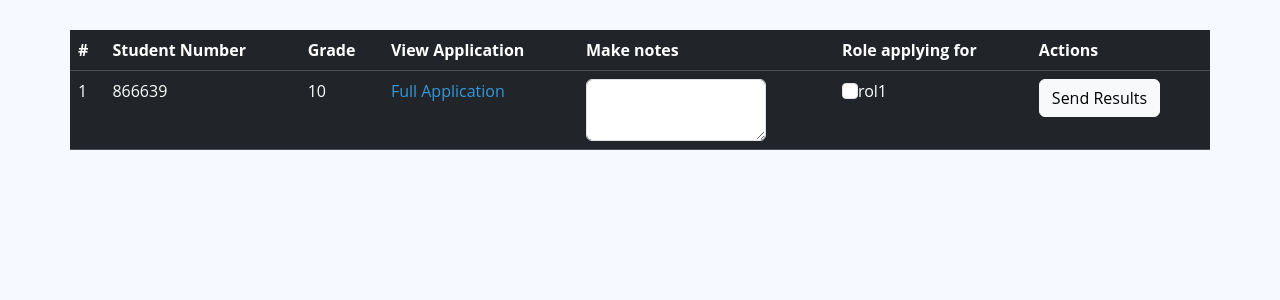
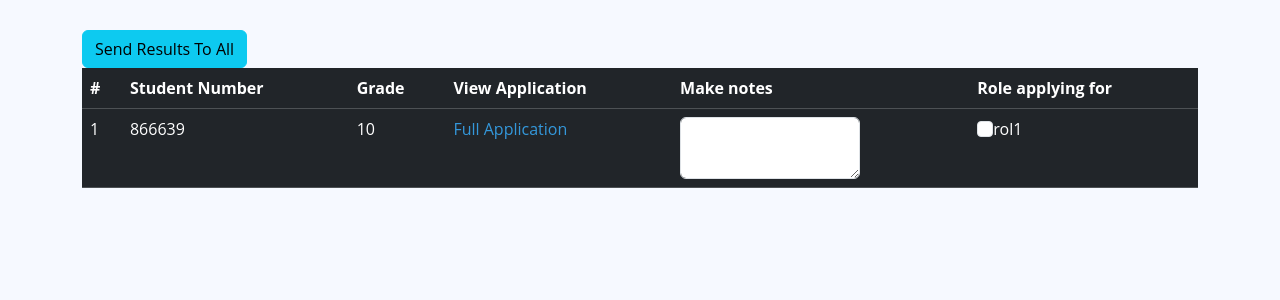
Before and after one commit to HPrime9/SchoolClubManager, a Flask app: page /clubs/60821de5-dd87-4ba9-b1bb-03b33d5dec38/applications?mode=viewall in a window 1280 px wide. Shown: the part 90-390 px from the top of the page. Run offline with Flask 3, Linux system fonts and the light colour scheme; a user stored in the database is signed in; some libraries are stand-ins or nearby versions.

Commit message:
created results.py

```diff
--- a/clubmanager/__init__.py
+++ b/clubmanager/__init__.py
@@ -10,4 +10,4 @@ Bootstrap(app)
 db = SQLAlchemy(app)
 
 # from clubmanage import routes
-from clubmanager.routes import application, clubs, dashboard, index, generalquestions, rolespecificquestions, announcements, roles
+from clubmanager.routes import application, clubs, dashboard, index, generalquestions, rolespecificquestions, announcements, roles, results
--- a/clubmanager/flaskforms.py
+++ b/clubmanager/flaskforms.py
@@ -52,3 +52,6 @@ class ClubApplicationForm(FlaskForm):
 class AnnouncementForm(FlaskForm):
     Header = StringField('Title', validators=[InputRequired(), Length(min=2, max=100)])
     Message = StringField('Write a Message', validators=[InputRequired(), Length(min=2, max=2000)])
+
+class FinalApplicationResultForm(FlaskForm):
+    test = StringField()
--- a/clubmanager/routes/application.py
+++ b/clubmanager/routes/application.py
@@ -11,7 +11,7 @@ from datetime import datetime
 from clubmanager import app, db
 from clubmanager.models import Club, ClubRole, QuestionAnswer
 from clubmanager.functions import generate_UUID, show_club_applications, uniqueRoles, rolespecificquestions, generalquestions, getUserOwnedClubs, generalquestions_maxlength, rolespecificquestion_maxlength
-from clubmanager.flaskforms import ClubApplicationForm
+from clubmanager.flaskforms import ClubApplicationForm, FinalApplicationResultForm
 
 @app.route('/clubs/<uuid:ClubId>/applications', methods=['GET'])
 @app.route('/clubs/<uuid:ClubId>/applications/<int:StudentNum>', methods=['GET'])
@@ -24,42 +24,46 @@ def get_application(ClubId, StudentNum = ''):
     generalquestions_maxlengths = generalquestions_maxlength(ClubId)
     if mode == 'viewall':
         userClubCatalogue = getUserOwnedClubs(current_user.StudentNum)
+        FinalApplicationResultForm_todisplay = FinalApplicationResultForm()
         all_studentnums_to_display, all_grades_to_display, all_roleids_to_display, all_roles_to_display, total_length_of_rows = show_club_applications(ClubId)
-        return render_template('responseoverview.html', userClubCatalogue=userClubCatalogue, ClubId=ClubId, all_studentnums_to_display=all_studentnums_to_display, all_grades_to_display=all_grades_to_display, all_roleids_to_display=all_roleids_to_display, all_roles_to_display=all_roles_to_display, total_length_of_rows=total_length_of_rows)
+        return render_template('responseoverview.html', FinalApplicationResultForm_todisplay=FinalApplicationResultForm_todisplay, userClubCatalogue=userClubCatalogue, ClubId=ClubId, all_studentnums_to_display=all_studentnums_to_display, all_grades_to_display=all_grades_to_display, all_roleids_to_display=all_roleids_to_display, all_roles_to_display=all_roles_to_display, total_length_of_rows=total_length_of_rows)
     elif mode == 'view' or mode == 'selectrole':
-        checkapplicationstartdate = Club.query.filter_by(ClubId=str(ClubId)).first().AppStartDate
-        checkapplicationenddate = Club.query.filter_by(ClubId=str(ClubId)).first().AppEndDate
-        if datetime.now().date() >= checkapplicationstartdate and datetime.now().date() <= checkapplicationenddate:
-            form = ClubApplicationForm()
-            generalquestions_to_display, generalquestions_ids = generalquestions(ClubId)
-            role_options, role_descriptions, RoleIds = uniqueRoles(ClubId)
-            length_role = len(role_options)
-            length_general = len(generalquestions_to_display)
-            rolespecificquestions_to_display, rolespecificquestions_ids = rolespecificquestions(str(selectedrole_id))
-            length_rolespecificquestions_to_display = len(rolespecificquestions_to_display)
-            checkifsubmitted = QuestionAnswer.query.filter_by(StudentNum=StudentNum, Status='submitted')
-            generalquestion_answers = QuestionAnswer.query.filter_by(StudentNum=StudentNum, RoleId=None)
-            rolespecificquestion_answers = QuestionAnswer.query.filter_by(StudentNum=StudentNum, RoleId=str(selectedrole_id))
-            application_state, application_status_checked = '', ''
-            selectroletabvisibility = ''
-            all_generalquestion_answers = []
-            all_rolespecificquestion_answers = []
-            rolespecificquestion_maxlengths = rolespecificquestion_maxlength(selectedrole_id)
-            for row1 in generalquestion_answers:
-                all_generalquestion_answers.append(row1.Answer)
-            for row2 in rolespecificquestion_answers:
-                all_rolespecificquestion_answers.append(row2.Answer)
-            for row in checkifsubmitted:
-                if row.Status == 'submitted':
-                    application_state = 'disabled'
-                    application_status_checked = 'checked'
-                    selectroletabvisibility = 'visibility: hidden;'
-                else:
-                    application_state = ''
-                    application_status_checked = ''
-            return render_template('application.html', rolespecificquestion_maxlengths=rolespecificquestion_maxlengths, generalquestions_maxlengths=generalquestions_maxlengths, selectroletabvisibility=selectroletabvisibility, form=form, all_rolespecificquestion_answers=all_rolespecificquestion_answers, all_generalquestion_answers=all_generalquestion_answers, ClubId=ClubId, rolespecificquestions_ids=rolespecificquestions_ids, length_rolespecificquestions_to_display=length_rolespecificquestions_to_display, rolespecificquestions_to_display=rolespecificquestions_to_display, application_status_checked=application_status_checked, application_state=application_state, RoleIds=RoleIds, selectedrole_str=selectedrole_str, generalquestions=generalquestions_to_display, length_general=length_general, generalquestions_ids=generalquestions_ids, length_role=length_role, role_options=role_options, role_descriptions=role_descriptions)
+        if current_user.StudentNum == StudentNum:
+            checkapplicationstartdate = Club.query.filter_by(ClubId=str(ClubId)).first().AppStartDate
+            checkapplicationenddate = Club.query.filter_by(ClubId=str(ClubId)).first().AppEndDate
+            if datetime.now().date() >= checkapplicationstartdate and datetime.now().date() <= checkapplicationenddate:
+                form = ClubApplicationForm()
+                generalquestions_to_display, generalquestions_ids = generalquestions(ClubId)
+                role_options, role_descriptions, RoleIds = uniqueRoles(ClubId)
+                length_role = len(role_options)
+                length_general = len(generalquestions_to_display)
+                rolespecificquestions_to_display, rolespecificquestions_ids = rolespecificquestions(str(selectedrole_id))
+                length_rolespecificquestions_to_display = len(rolespecificquestions_to_display)
+                checkifsubmitted = QuestionAnswer.query.filter_by(StudentNum=StudentNum, Status='submitted')
+                generalquestion_answers = QuestionAnswer.query.filter_by(StudentNum=StudentNum, RoleId=None)
+                rolespecificquestion_answers = QuestionAnswer.query.filter_by(StudentNum=StudentNum, RoleId=str(selectedrole_id))
+                application_state, application_status_checked = '', ''
+                selectroletabvisibility = ''
+                all_generalquestion_answers = []
+                all_rolespecificquestion_answers = []
+                rolespecificquestion_maxlengths = rolespecificquestion_maxlength(selectedrole_id)
+                for row1 in generalquestion_answers:
+                    all_generalquestion_answers.append(row1.Answer)
+                for row2 in rolespecificquestion_answers:
+                    all_rolespecificquestion_answers.append(row2.Answer)
+                for row in checkifsubmitted:
+                    if row.Status == 'submitted':
+                        application_state = 'disabled'
+                        application_status_checked = 'checked'
+                        selectroletabvisibility = 'visibility: hidden;'
+                    else:
+                        application_state = ''
+                        application_status_checked = ''
+                return render_template('application.html', rolespecificquestion_maxlengths=rolespecificquestion_maxlengths, generalquestions_maxlengths=generalquestions_maxlengths, selectroletabvisibility=selectroletabvisibility, form=form, all_rolespecificquestion_answers=all_rolespecificquestion_answers, all_generalquestion_answers=all_generalquestion_answers, ClubId=ClubId, rolespecificquestions_ids=rolespecificquestions_ids, length_rolespecificquestions_to_display=length_rolespecificquestions_to_display, rolespecificquestions_to_display=rolespecificquestions_to_display, application_status_checked=application_status_checked, application_state=application_state, RoleIds=RoleIds, selectedrole_str=selectedrole_str, generalquestions=generalquestions_to_display, length_general=length_general, generalquestions_ids=generalquestions_ids, length_role=length_role, role_options=role_options, role_descriptions=role_descriptions)
+            else:
+                return redirect(url_for('get_club', ClubId=str(ClubId)) + '?mode=view')
         else:
-            return redirect(url_for('get_club', ClubId=str(ClubId)) + '?mode=view')
+            return 'wrong user'
 
 
 
--- a/clubmanager/routes/generalquestions.py
+++ b/clubmanager/routes/generalquestions.py
@@ -25,7 +25,7 @@ def create_update_delete_generalquestions(ClubId = '', QuestionId=''):
     errors_in_clubcreation= ['', '']
     questions_to_display = ApplicationQuestions.query.filter(ApplicationQuestions.ClubId==str(ClubId))
     if mode == 'new':
-        if form.validate_on_submit:
+        if form.validate_on_submit():
             for i in range(len(GeneralQuestions)):
                 if GeneralQuestions[i].strip() != '' and GeneralQuestionsLengthOfResponse[i].strip() != '' and GeneralQuestionOrderNumbers[i].strip() != '':
                     new_general_question = ApplicationQuestions(QuestionId=generate_UUID(), ClubId=str(ClubId), Question=GeneralQuestions[i], LengthOfResponse=GeneralQuestionsLengthOfResponse[i], OrderNumber=GeneralQuestionOrderNumbers[i])
@@ -42,7 +42,7 @@ def create_update_delete_generalquestions(ClubId = '', QuestionId=''):
             # return render_template('updateclub.html', RoleId=RoleId, ClubId=str(ClubId), length=length, roles=roles, \
             # role_descriptions=role_descriptions, Announcements=Announcements, length2 = 5, updClubInfo=updClubInfo,questions_to_display=questions_to_display)
         else:
-            return 'invalid information'
+            return redirect(url_for('get_club', ClubId=str(ClubId)) + '?mode=update#nav-generalquestions')
     elif mode == 'update':
         if form.validate_on_submit:
             updClubQuestions = ApplicationQuestions.query.get_or_404(str(QuestionId))
--- a/clubmanager/templates/responseoverview.html
+++ b/clubmanager/templates/responseoverview.html
@@ -8,6 +8,7 @@
 {% endblock %}
 
 {% block body %}
+
 <body>
     <header id='header' class='fixed-top d-flex align-items-center'>
         <div class="container d-flex align-items-center justify-content-between">
@@ -31,7 +32,8 @@
                                     aria-expanded="false">Applicants</a>
                                 <ul class="dropdown-menu">
                                     {% for club in userClubCatalogue %}
-                                    <a class="dropdown-item" href="/clubs/{{ club.ClubId }}/applications?mode=viewall">{{ club.ClubName
+                                    <a class="dropdown-item"
+                                        href="/clubs/{{ club.ClubId }}/applications?mode=viewall">{{ club.ClubName
                                         }}</a>
                                     {% endfor %}
                                 </ul>
@@ -48,6 +50,9 @@
     <main class='container'>
         <div class='row'>
             {% if total_length_of_rows != 0 %}
+            <form method='POST' action='/clubs/{{ ClubId }}/results?mode=sendall'>
+                <td><input type='submit' class='btn btn-info' value='Send Results To All'></td>
+                <br>
                 <table class='table table-dark table-hover'>
                     <thead>
                         <tr>
@@ -57,7 +62,6 @@
                             <th>View Application</th>
                             <th>Make notes</th>
                             <th>Role applying for</th>
-                        <th>Actions</th>
                         </tr>
                     </thead>
                     <tbody>
@@ -67,15 +71,17 @@
                             <td>{{ counter2 }}</td>
                             <td>{{ all_studentnums_to_display[i] }}</td>
                             <td>{{ all_grades_to_display[i] }}</td>
-                        <td><a href='/clubs/{{ ClubId }}/applications/866639?mode=view' target='_blank'>Full Application</a></td>
+                            <td><a href='/clubs/{{ ClubId }}/applications/866639?mode=view' target='_blank'>Full
+                                    Application</a></td>
                             <td><textarea class='form-control' style='width: 180px;'></textarea></td>
-                        <td><input type='checkbox' class='form-check-input'><label>{{ all_roles_to_display[i] }}</label></td>
-                        <td><input type='submit' class='btn btn-light' value='Send Results'></td>
+                            <td><input value='test' type='checkbox' class='form-check-input'><label>{{ all_roles_to_display[i]
+                                    }}</label></td>
                         </tr>
                         {% set counter2 = counter2 + 1 %}
                         {% endfor %}
                     </tbody>
                 </table>
+            </form>
             {% else %}
             <h1>No responses have been recorded yet!</h1>
             {% endif %}
```
Also changed, not shown: clubmanager/routes/results.py (added, +21 -0 lines), clubmanager.db. Lines whose indentation alone changed are shown as unchanged.
